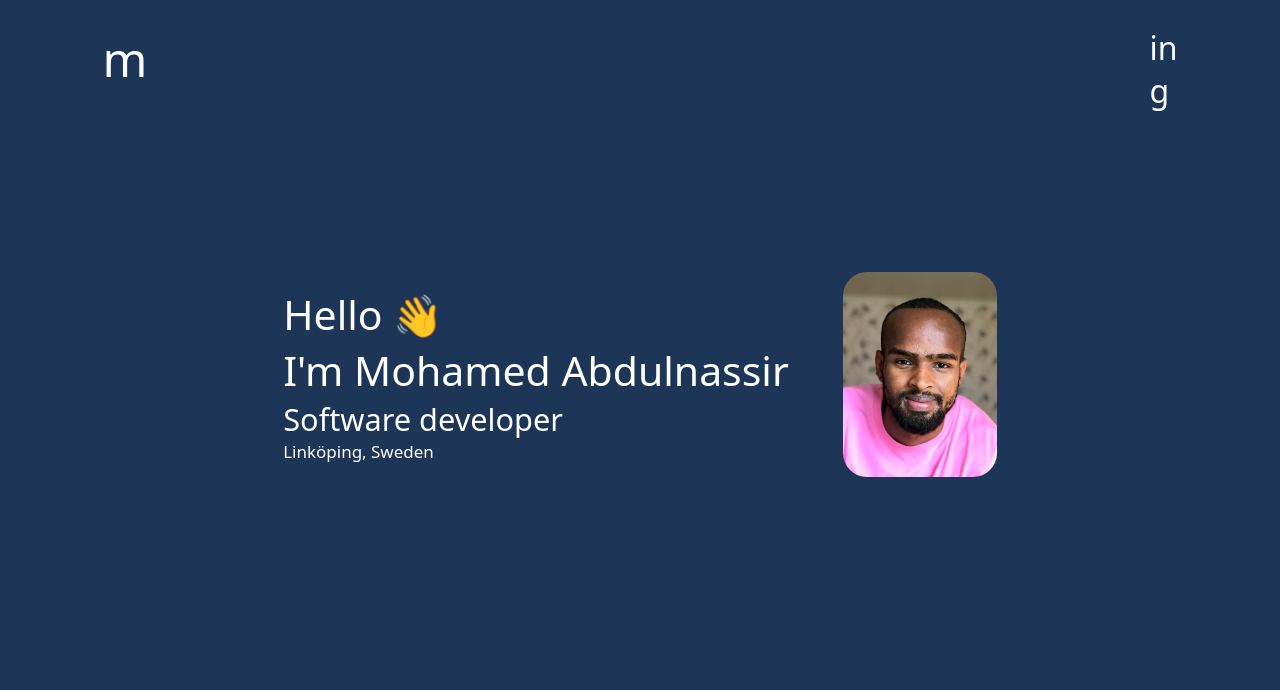
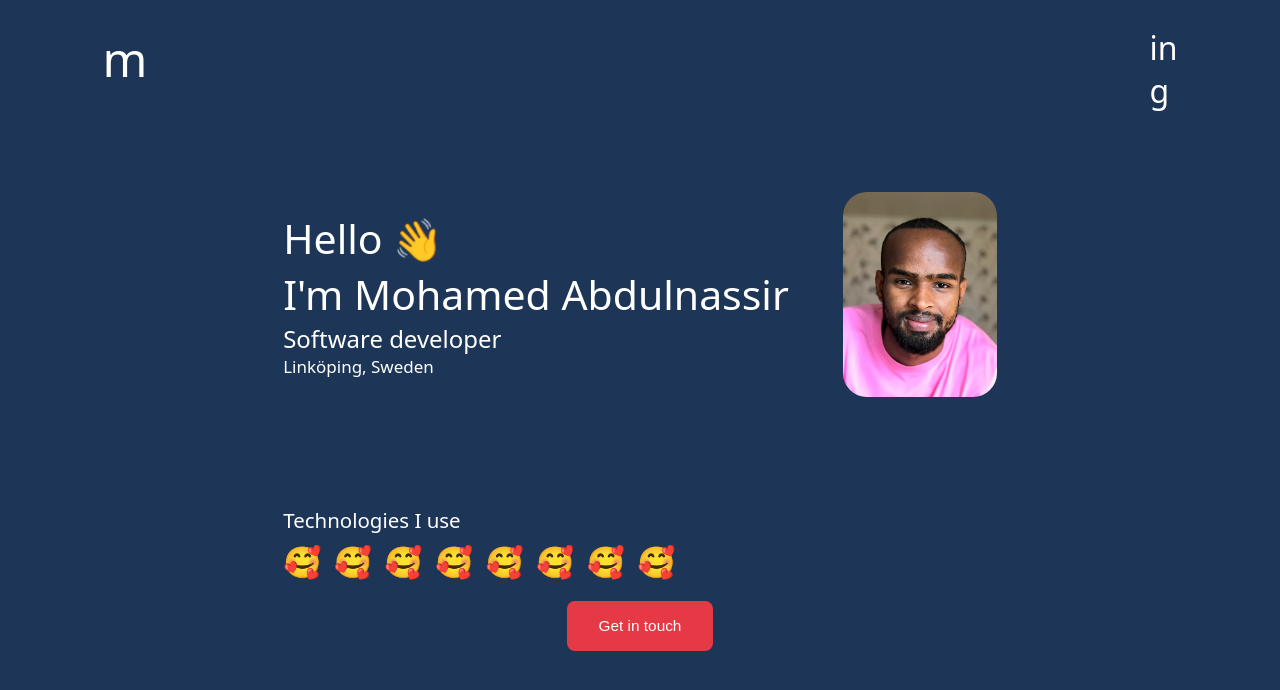
Before and after one commit to moeabdulnas/mohamedabdulnassir, a React (Create React App) app in the folder app/: page / in a window 1280 px wide. Shown: the top 690 px of the page. Built offline with nearby package versions, Linux system fonts and the light colour scheme.

Commit message:
Styling and more content (button, tech stack)

```diff
--- a/app/src/App.css
+++ b/app/src/App.css
@@ -43,12 +43,11 @@ body {
 }
 
 .container {
-  margin: 10rem auto;
+  margin: 10vh auto;
   display: flex;
   flex-direction: row;
   align-items: center;
   width: 60%;
-  height: 40%;
   justify-content: space-around;
 }
 
@@ -83,3 +82,36 @@ img {
    80% { transform: rotate( 0.0deg) }
   100% { transform: rotate( 0.0deg) }
 }
+
+.techContainer {
+  margin-top: 10%;
+  position: absolute;
+}
+
+#techText {
+  font-size: 1.6vw;
+}
+
+#tech {
+  display: flex;
+  margin-top: 2%;
+}
+
+#tech > h2 {
+  margin-right: 4%;
+}
+
+#buttonContainer {
+  text-align: center;
+  margin-top: 16%;
+}
+
+#button {
+  font-size: 1.2vw;
+  padding: 1rem 2rem;
+  color: white;
+  background-color: #e63946;
+  border: none;
+  border-radius: 8px;
+  cursor: pointer;
+}
--- a/app/src/App.js
+++ b/app/src/App.js
@@ -12,17 +12,37 @@ function App() {
           <h1>g</h1>
         </div>
       </div>
+
         <div className="container">
+
           <div className="containerText">
             <h1 id="greeting">Hello <span id="wave">👋</span></h1>
             <h1 id="name">I'm Mohamed Abdulnassir</h1>
-            <h2>Software developer</h2>
+            <h3>Software developer</h3>
             <h5>Linköping, Sweden</h5>
+
+            <div className="techContainer">
+              <h1 id="techText">Technologies I use</h1>
+              <div id="tech">
+                <h2>🥰</h2>
+                <h2>🥰</h2>
+                <h2>🥰</h2>
+                <h2>🥰</h2>
+                <h2>🥰</h2>
+                <h2>🥰</h2>
+                <h2>🥰</h2>
+                <h2>🥰</h2>
+              </div>
+            </div>
+
           </div>
-          <img src={img} alt="profile"></img>
+            <img src={img} alt="profile"></img>
         </div>
-      </div>
-    // </div>
+        {/*Container ends here */}
+        <div id="buttonContainer">
+          <button id="button">Get in touch</button>
+        </div>
+    </div>
   );
 }
 
```
